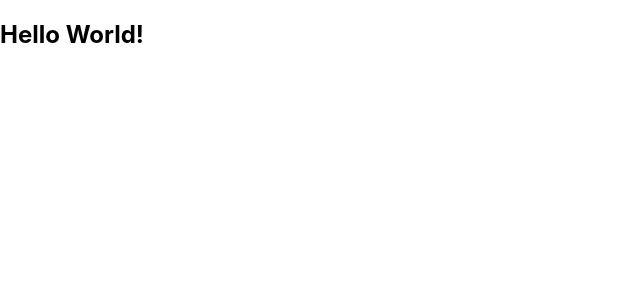
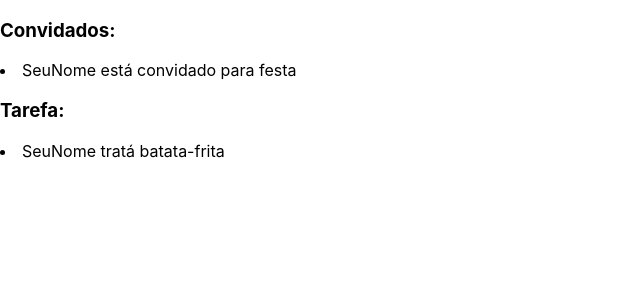
Before and after one commit to GasparPSousa/react-aula06-integradora, a React (Create React App) app: page / in a window 1280 px wide. Shown: the top 300 px of the page, without its empty margins (0-640 px from the left). Built offline with nearby package versions, Linux system fonts and the light colour scheme.

Commit message:
Modificando o App()

```diff
--- a/src/components/FunctionComponent.js
+++ b/src/components/FunctionComponent.js
@@ -7,3 +7,5 @@ const functionComponent = () => {
         <li> SeuNome tratá batata-frita</li>
     )
 }
+
+export default functionComponent
--- a/src/container/App.js
+++ b/src/container/App.js
@@ -1,8 +1,16 @@
 import '../styles/App.css';
+import ClassComponent from '../components/ClassComponent'
+import FunctionComponent  from '../components/FunctionComponent';
 
 function App() {
   return (
-    <h2>Hello World!</h2>
+    <div className="App">
+      <h3>Convidados: </h3>
+      <ClassComponent />
+      <h3>Tarefa: </h3>
+      <FunctionComponent />
+    </div>
+
   );
 }
 
```
